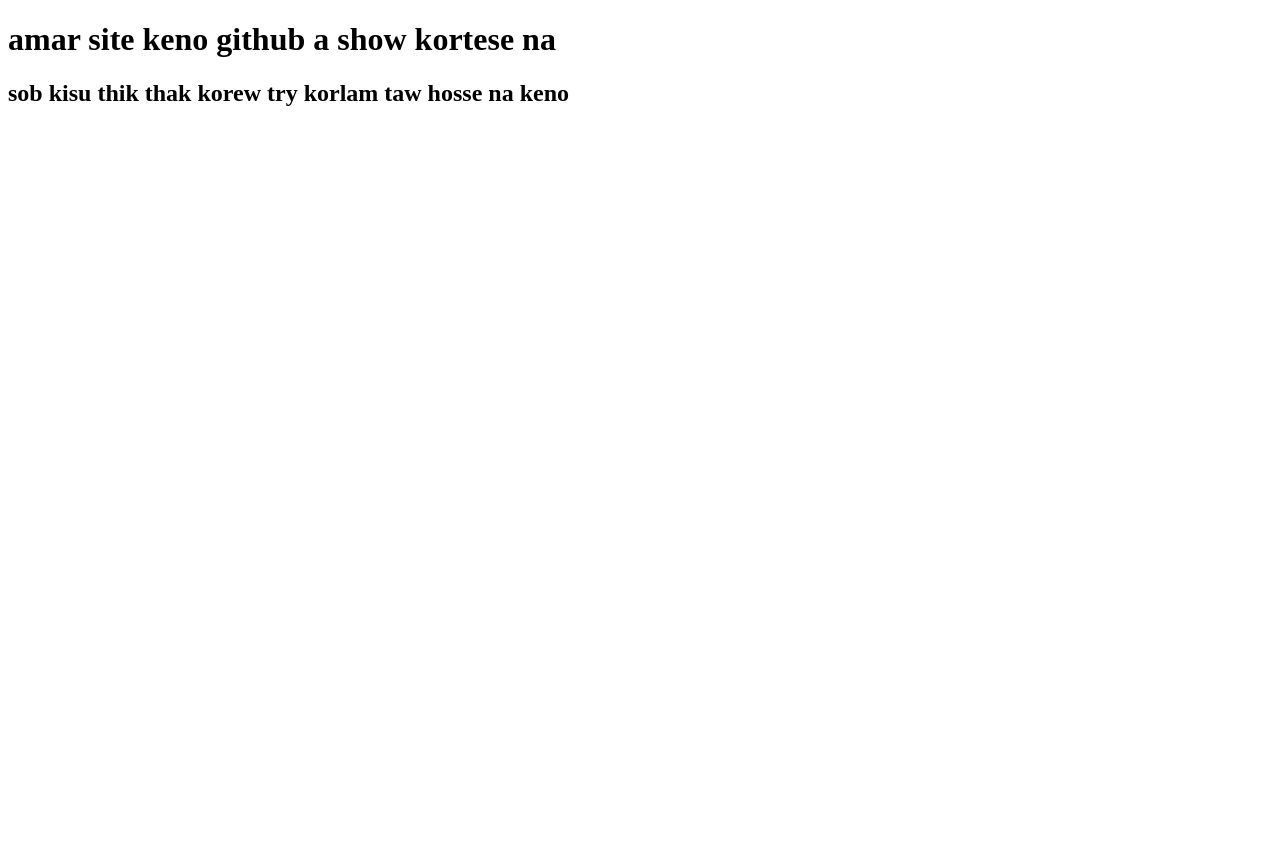
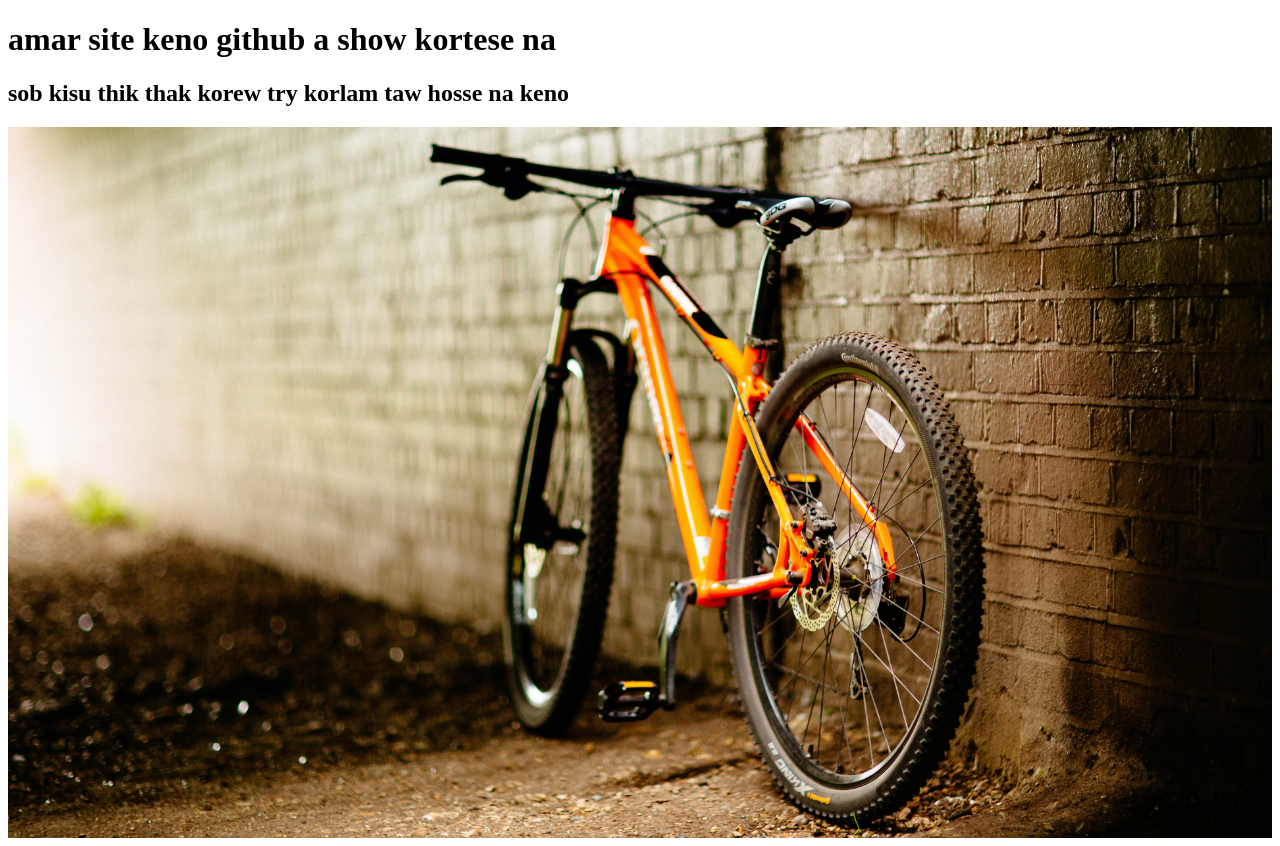
Before and after one commit to rifatmahmud21/my-3rd-site, a plain HTML site: page index.html in a window 1280 px wide. Before the commit the page ends 800 px from the top, so only its background shows below. Drawn offline with Linux system fonts and the light colour scheme.

Commit message:
picture added

```diff
--- a/index.html
+++ b/index.html
@@ -5,9 +5,19 @@
     <meta http-equiv="X-UA-Compatible" content="IE=edge">
     <meta name="viewport" content="width=device-width, initial-scale=1.0">
     <title> 3rd site</title>
+
+    <style>
+        .picture{
+            display: block;
+            margin-left: auto;
+            margin-right: auto;
+            width: 100%;
+        }
+    </style>
 </head>
 <body>
     <h1>amar site keno github a show kortese na</h1>
     <h2>sob kisu thik thak korew try korlam taw hosse na keno</h2>
+    <img src="brunch.jpg" alt="" class="picture">
 </body>
 </html>
```
Also changed, not shown: brunch.jpg (added).
